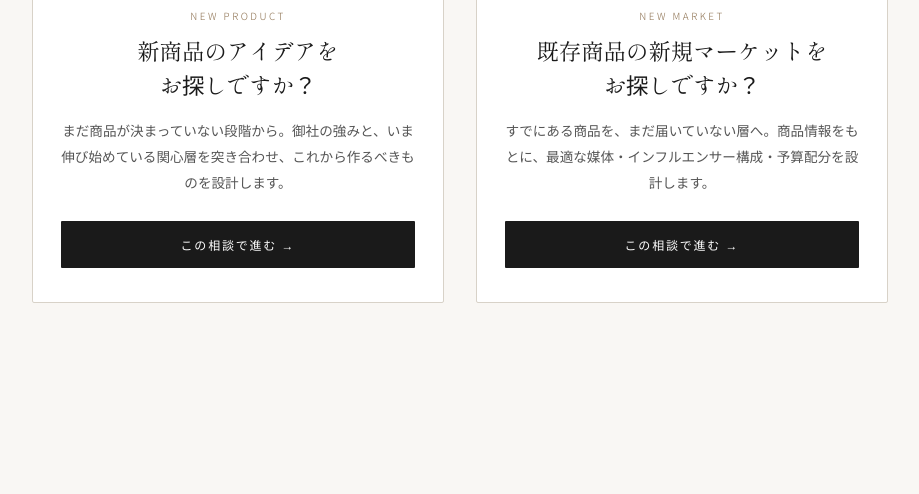
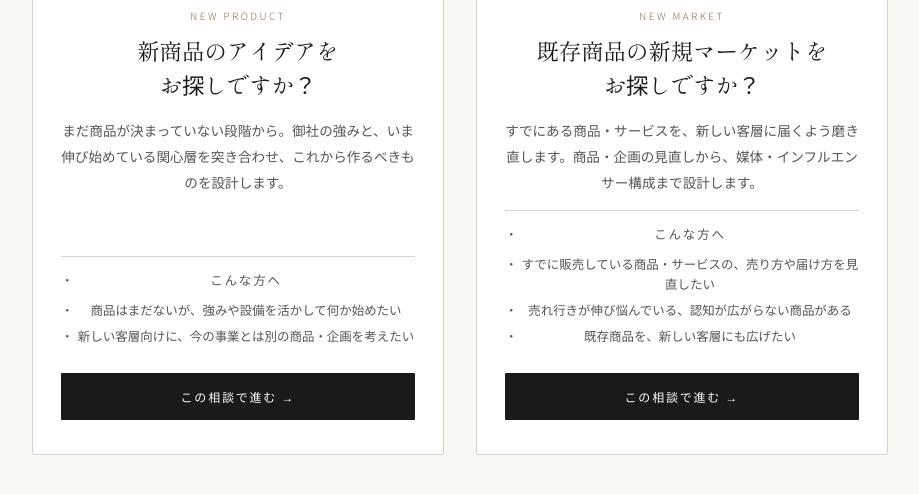
Before and after one commit to oshman1967/fire-source, a website: page consultation_type.html in a window 1280 px wide. Shown: the part 774-1268 px from the top of the page, without its empty margins (180-1099 px from the left). Before the commit the page ends 1237 px from the top, so only its background shows below. Drawn offline with nearby package versions, Linux system fonts and the light colour scheme.

Commit message:
Add files via upload

```diff
--- a/consultation_type.html
+++ b/consultation_type.html
@@ -142,6 +142,36 @@
     border-radius: 1px;
     white-space: nowrap;
   }
+
+  .choice-fit {
+    list-style: none;
+    margin-top: 0.9rem;
+    padding-top: 0.9rem;
+    border-top: 0.5px solid var(--rule);
+    display: flex;
+    flex-direction: column;
+    gap: 0.4rem;
+  }
+  .choice-fit-label {
+    font-size: 0.62rem;
+    letter-spacing: 0.15em;
+    text-transform: uppercase;
+    color: var(--ink-light);
+    margin-bottom: 0.2rem;
+  }
+  .choice-fit li {
+    font-size: 0.78rem;
+    line-height: 1.6;
+    color: var(--ink-mid);
+    padding-left: 1rem;
+    position: relative;
+  }
+  .choice-fit li::before {
+    content: "・";
+    position: absolute;
+    left: 0;
+  }
+
   @media (max-width: 700px) {
     .choice-grid { grid-template-columns: 1fr; gap: 1.5rem; }
     .choice-title br { display: none; }
@@ -171,6 +201,11 @@
         <p class="choice-label">New Product</p>
         <h2 class="choice-title">新商品のアイデアを<br>お探しですか？</h2>
         <p class="choice-desc">まだ商品が決まっていない段階から。御社の強みと、いま伸び始めている関心層を突き合わせ、これから作るべきものを設計します。</p>
+        <ul class="choice-fit">
+          <li class="choice-fit-label" style="list-style:none;">こんな方へ</li>
+          <li>商品はまだないが、強みや設備を活かして何か始めたい</li>
+          <li>新しい客層向けに、今の事業とは別の商品・企画を考えたい</li>
+        </ul>
         <div class="choice-go">この相談で進む →</div>
       </div>
     </a>
@@ -180,7 +215,13 @@
       <div class="choice-body">
         <p class="choice-label">New Market</p>
         <h2 class="choice-title">既存商品の新規マーケットを<br>お探しですか？</h2>
-        <p class="choice-desc">すでにある商品を、まだ届いていない層へ。商品情報をもとに、最適な媒体・インフルエンサー構成・予算配分を設計します。</p>
+        <p class="choice-desc">すでにある商品・サービスを、新しい客層に届くよう磨き直します。商品・企画の見直しから、媒体・インフルエンサー構成まで設計します。</p>
+        <ul class="choice-fit">
+          <li class="choice-fit-label" style="list-style:none;">こんな方へ</li>
+          <li>すでに販売している商品・サービスの、売り方や届け方を見直したい</li>
+          <li>売れ行きが伸び悩んでいる、認知が広がらない商品がある</li>
+          <li>既存商品を、新しい客層にも広げたい</li>
+        </ul>
         <div class="choice-go">この相談で進む →</div>
       </div>
     </a>
```
